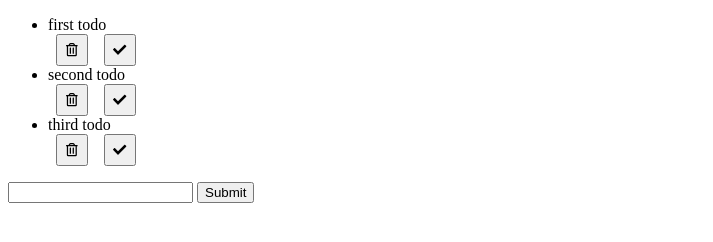
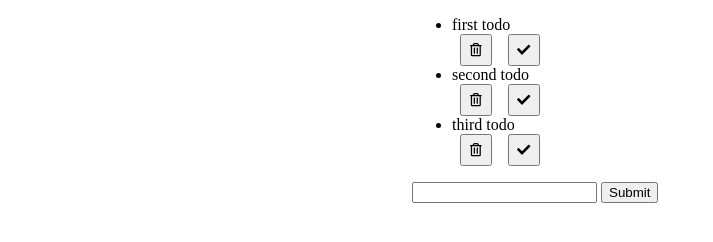
Before and after one commit to fac-13/Team-GIPHT-Todo, a website: page index.html in a window 1280 px wide. Shown: the whole page, without its empty margins (0-713 px from the left). Drawn offline with Linux system fonts and the light colour scheme.

Commit message:
centre container and form Relates #16

```diff
--- a/style.css
+++ b/style.css
@@ -1,3 +1,9 @@
+body {
+  max-width: 1140px;
+  margin: 0 auto;
+  padding: 0;
+}
+
 button {
   width: 2rem;
   height: 2rem;
@@ -15,3 +21,11 @@ bottom: 0;
   left: 0;
   right: 0;
 }
+
+/* To do container */
+
+#todo-container,
+#add-todo {
+  width: 40%;
+  margin: 0 auto;
+}
```
Lines whose indentation alone changed are shown as unchanged.
